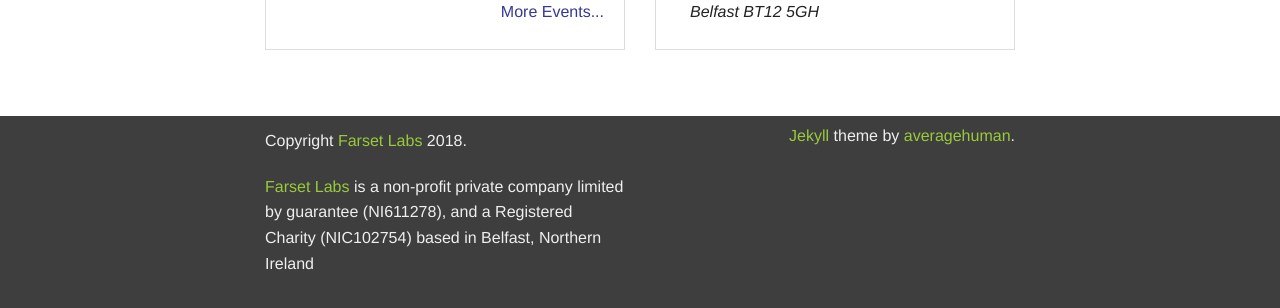
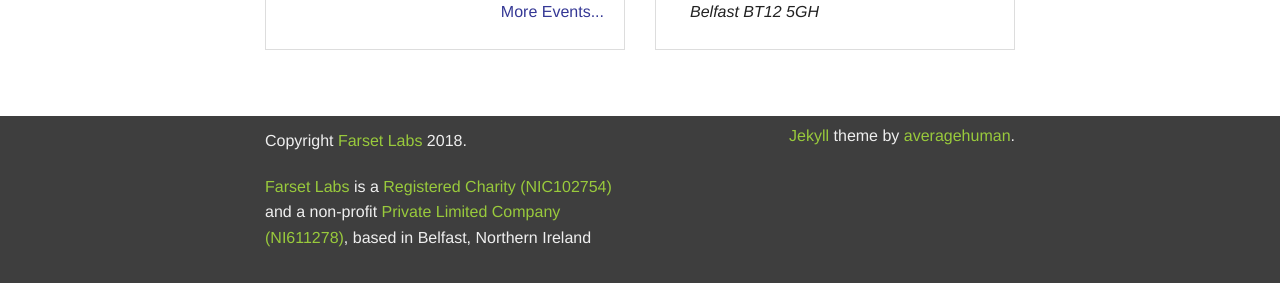
Before and after one commit to FarsetLabs/farsetlabs.github.io, a Jekyll site: the page built from index.html, in a window 1280 px wide and 900 px high, scrolled down 1184 px, cut to the strip 592-900 px from the top of the window. Built offline with Jekyll 4.4.1, drawn with Linux system fonts in a browser that asks for light colours; the list of posts is cut into pages by our own code; after the commit the page ends 2059 px from its top, so only the background shows below that.

Commit message:
charitybeforecompany (#191)
charitybeforecompany

```diff
--- a/_includes/pages/footer.md
+++ b/_includes/pages/footer.md
@@ -1,4 +1,4 @@
 
 Copyright [Farset Labs](https://farsetlabs.org.uk) {{ site.time | date: '%Y' }}.
 
-[Farset Labs](https://farsetlabs.org.uk/) is a non-profit private company limited by guarantee (NI611278), and a Registered Charity (NIC102754) based in Belfast, Northern Ireland
+[Farset Labs](https://www.farsetlabs.org.uk/) is a [Registered Charity (NIC102754)](https://www.charitycommissionni.org.uk/charity-details/?regId=102754&subId=0) and a non-profit [Private Limited Company (NI611278)](https://beta.companieshouse.gov.uk/company/NI611278), based in Belfast, Northern Ireland
```
